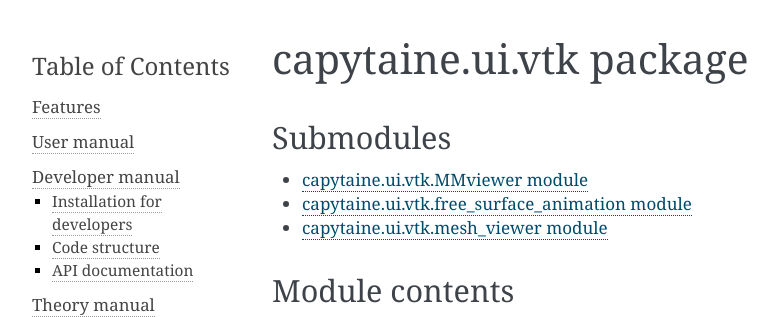
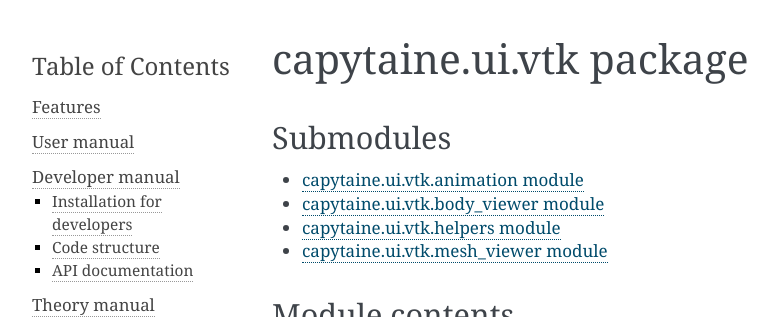
Before and after one commit to capytaine/capytaine, a Sphinx documentation site: the page built from docs/developer_manual/api/capytaine.ui.vtk.rst, in a window 1280 px wide, cut to the strip 0-317 px from the top of the page. Shown: the whole strip, without its empty margins (148-926 px from the left). Built offline with Sphinx 7.4.7, drawn with Linux system fonts in a browser that asks for light colours.

Commit message:
Update autodoc.

```diff
--- a/docs/developer_manual/api/capytaine.tools.rst
+++ b/docs/developer_manual/api/capytaine.tools.rst
@@ -10,6 +10,7 @@ Submodules
    capytaine.tools.exponential_decomposition
    capytaine.tools.geometry
    capytaine.tools.kochin
+   capytaine.tools.rao
 
 Module contents
 ---------------
--- a/docs/developer_manual/api/capytaine.ui.vtk.rst
+++ b/docs/developer_manual/api/capytaine.ui.vtk.rst
@@ -6,8 +6,9 @@ Submodules
 
 .. toctree::
 
-   capytaine.ui.vtk.MMviewer
-   capytaine.ui.vtk.free_surface_animation
+   capytaine.ui.vtk.animation
+   capytaine.ui.vtk.body_viewer
+   capytaine.ui.vtk.helpers
    capytaine.ui.vtk.mesh_viewer
 
 Module contents
```
Also changed, not shown: docs/developer_manual/api/capytaine.tools.rao.rst (added, +7 -0 lines), docs/developer_manual/api/capytaine.ui.vtk.MMviewer.rst (deleted, +0 -7 lines), docs/developer_manual/api/capytaine.ui.vtk.animation.rst (added, +7 -0 lines), docs/developer_manual/api/capytaine.ui.vtk.body_viewer.rst (added, +7 -0 lines), docs/developer_manual/api/capytaine.ui.vtk.free_surface_animation.rst (deleted, +0 -7 lines), docs/developer_manual/api/capytaine.ui.vtk.helpers.rst (added, +7 -0 lines).
